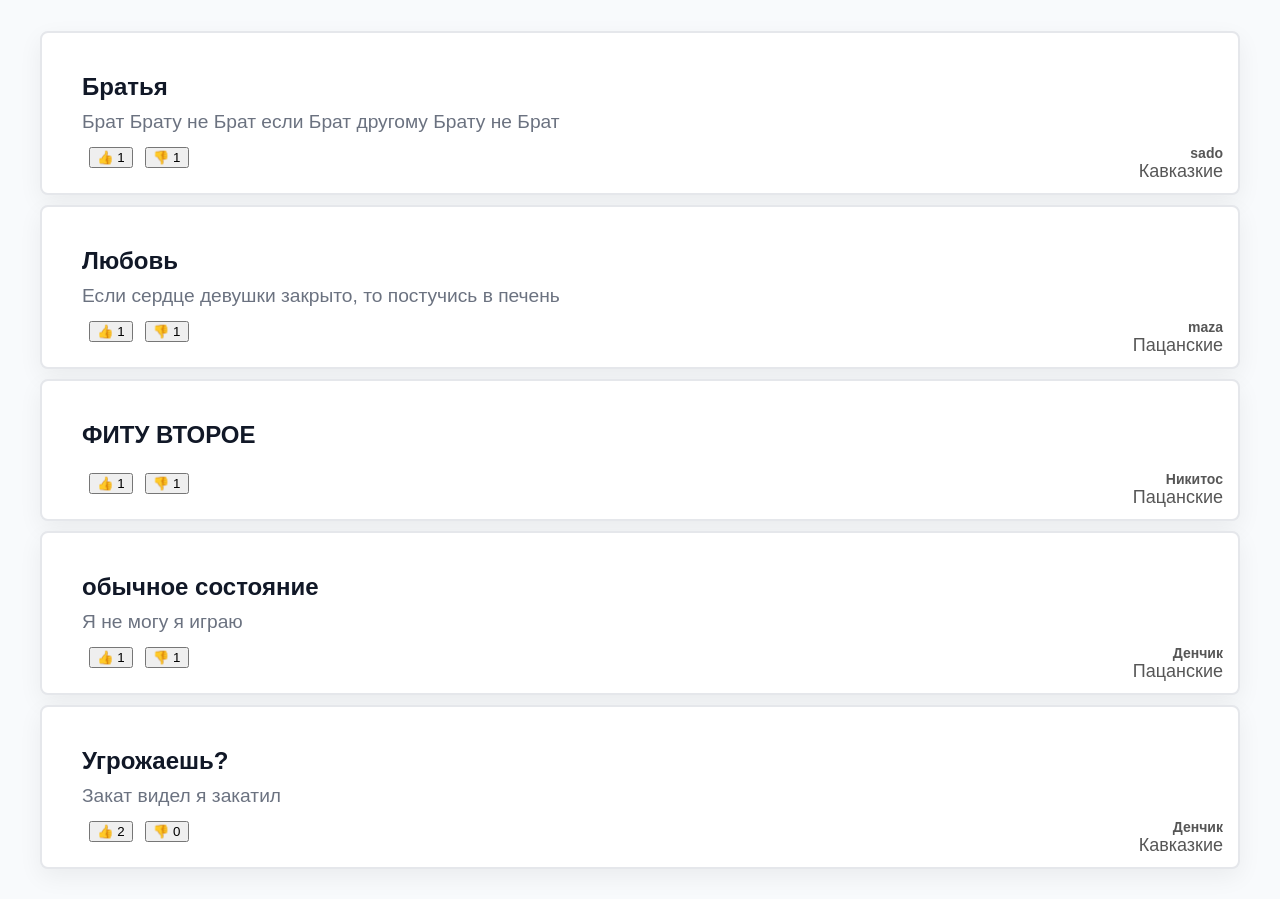
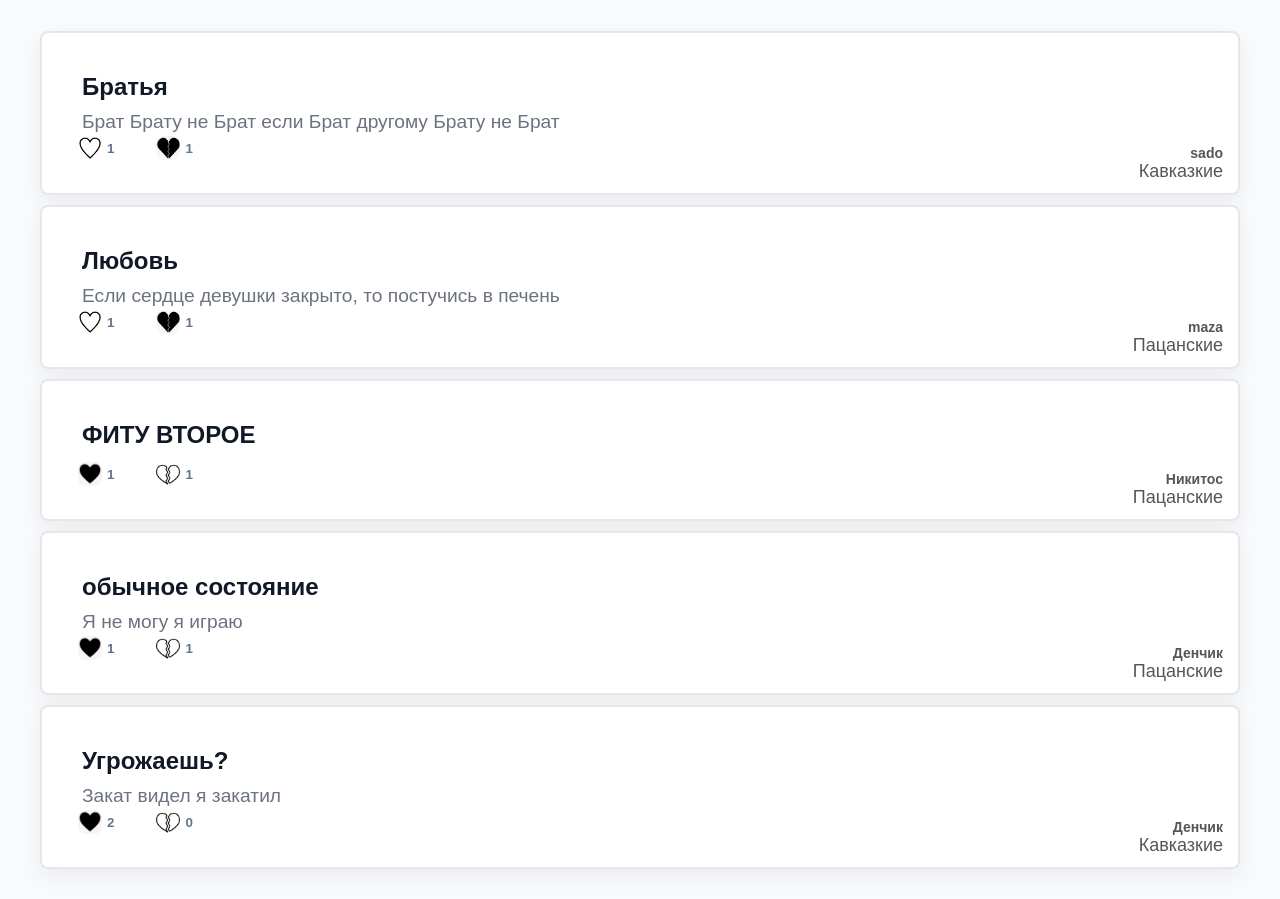
Before and after one commit to sado-maza/Quatation_book, a Django app: page / in a window 1280 px wide. Shown: the part 79-978 px from the top of the page. Run offline with Django 5.2, Linux system fonts and the light colour scheme; a user stored in the database is signed in; data comes from the database, SQL or seed files in the repository; both versions use the stored data as it was after the commit.

Commit message:
finish displayning like/dislike

```diff
--- a/Quotes/static/css/style.css
+++ b/Quotes/static/css/style.css
@@ -367,3 +367,27 @@ a {
 .like-btn:hover, .dislike-btn:hover {
     border-color: #64748b;
 }
+
+
+.quote-likes {
+    display: flex;
+    gap: 10px;
+    margin-top: 0px;
+    margin-left: 0px;
+
+}
+
+.quote-likes button {
+    background: none;
+    border: none;
+    cursor: pointer;
+    display: flex;
+    align-items: center;
+    gap: 5px;
+}
+
+.quote-likes img {
+    width: 24px;
+    height: 24px;
+    transition: 0.2s;
+}
--- a/Quotes/static/js/button.js
+++ b/Quotes/static/js/likeButton.js
@@ -1,4 +1,3 @@
-// Получаем CSRF токен из cookie
 function getCookie(name) {
     let cookieValue = null;
     if (document.cookie && document.cookie !== '') {
@@ -16,7 +15,33 @@ function getCookie(name) {
 
 const csrftoken = getCookie('csrftoken');
 
-// Функция toggle лайка/дизлайка
+// --- ФУНКЦИЯ ОБНОВЛЕНИЯ ИКОНКИ ---
+function updateIcons(quoteId, action, data) {
+
+    // data.state = "like" | "dislike" | "none"
+    // Предполагается, что сервер возвращает текущее состояние пользователя
+    // Если нужно — подгоню под твой ответ
+
+    const likeImg = document.getElementById(`like-img-${quoteId}`);
+    const dislikeImg = document.getElementById(`dislike-img-${quoteId}`);
+
+    if (data.state === "like") {
+        likeImg.src = "/static/img/likeActive.png";
+        dislikeImg.src = "/static/img/dislike.png";
+    }
+    else if (data.state === "dislike") {
+        likeImg.src = "/static/img/like.png";
+        dislikeImg.src = "/static/img/dislikeActive.png";
+    }
+    else {
+        // ничего не активно
+        likeImg.src = "/static/img/like.png";
+        dislikeImg.src = "/static/img/dislike.png";
+    }
+}
+
+
+// --- ОСНОВНАЯ ФУНКЦИЯ toggle ---
 window.toggleVote = function(quoteId, action) {
     fetch(`/quote/${quoteId}/${action}/toggle/`, {
         method: 'POST',
@@ -32,9 +57,13 @@ window.toggleVote = function(quoteId, action) {
         return response.json();
     })
     .then(data => {
-        // Обновляем счетчики на странице
+
         document.getElementById(`likes-${quoteId}`).textContent = data.likes;
         document.getElementById(`dislikes-${quoteId}`).textContent = data.dislikes;
+
+        // Обновить иконки
+        updateIcons(quoteId, action, data);
+
     })
     .catch(error => {
         console.error('Ошибка:', error);
--- a/Quotes/templates/quotes/quotes.html
+++ b/Quotes/templates/quotes/quotes.html
@@ -1,7 +1,6 @@
 {% extends 'base.html' %}
 {% block content %}
 {% load static %}
-
 
 <section class="hero">
     {% for quote in quotes %}
@@ -14,10 +13,25 @@
                 </div>
 
                 {% if user.is_authenticated %}
-                    <div class="quote-likes" id="quote-{{ quote.id }}">
-                        <button onclick="toggleVote({{ quote.id }}, 'like')">👍 <span id="likes-{{ quote.id }}">{{ quote.number_of_likes }}</span></button>
-                        <button onclick="toggleVote({{ quote.id }}, 'dislike')">👎 <span id="dislikes-{{ quote.id }}">{{ quote.number_of_dislikes }}</span></button>
-                    </div>
+                <div class="quote-likes" id="quote-{{ quote.id }}">
+                    <button class="like-btn" onclick="toggleVote({{ quote.id }}, 'like')">
+                        {% if quote.user_vote == 'like' %}
+                            <img id="like-img-{{ quote.id }}" src="{% static 'img/likeActive.png' %}" alt="like">
+                        {% else %}
+                            <img id="like-img-{{ quote.id }}" src="{% static 'img/like.png' %}" alt="like">
+                        {% endif %}
+                        <span id="likes-{{ quote.id }}">{{ quote.number_of_likes }}</span>
+                    </button>
+
+                    <button class="dislike-btn" onclick="toggleVote({{ quote.id }}, 'dislike')">
+                        {% if quote.user_vote == 'dislike' %}
+                            <img id="dislike-img-{{ quote.id }}" src="{% static 'img/dislikeActive.png' %}" alt="dislike">
+                        {% else %}
+                            <img id="dislike-img-{{ quote.id }}" src="{% static 'img/dislike.png' %}" alt="dislike">
+                        {% endif %}
+                        <span id="dislikes-{{ quote.id }}">{{ quote.number_of_dislikes }}</span>
+                    </button>
+                </div>
                 {% endif %}
 
                 <div class="corner-label">
@@ -30,5 +44,4 @@
     {% endfor %}
 </section>
 
-
 {% endblock %}
--- a/Quotes/views.py
+++ b/Quotes/views.py
@@ -21,6 +21,22 @@ class QuotesFeed(DataMixin, ListView):
     title_page = 'Цитаты'
     context_object_name = "quotes"
 
+    def get_context_data(self, **kwargs):
+        context = super().get_context_data(**kwargs)
+        user = self.request.user
+
+        # Добавляем поле user_vote к каждому quote
+        for quote in context['quotes']:
+            if user.is_authenticated:
+                try:
+                    like = quote.likes.get(user=user)
+                    quote.user_vote = like.type  # 'like' или 'dislike'
+                except quote.likes.model.DoesNotExist:
+                    quote.user_vote = 'none'
+            else:
+                quote.user_vote = 'none'
+
+        return context
 
 
 class Authors(DataMixin, LoginRequiredMixin, ListView):
@@ -56,19 +72,25 @@ def toggle_vote_ajax(request, quote_id, action):
 
     if request.method == "POST":
         quote = get_object_or_404(Quotes, id=quote_id)
+
         try:
             like = Like.objects.get(user=request.user, quote=quote)
             if like.type == action:
+                # снимаем голос
                 like.delete()
+                user_state = "none"
             else:
                 like.type = action
                 like.save()
+                user_state = action
         except Like.DoesNotExist:
             Like.objects.create(user=request.user, quote=quote, type=action)
+            user_state = action
 
         data = {
             "likes": quote.number_of_likes,
             "dislikes": quote.number_of_dislikes,
+            "state": user_state
         }
         return JsonResponse(data)
 
--- a/Users/templates/user/profile.html
+++ b/Users/templates/user/profile.html
@@ -1,6 +1,8 @@
 {% extends 'base.html' %}
 {% block content %}
 <title>Профиль</title>
+
+
 <form method="POST" enctype="multipart/form-data" >
     {% csrf_token %}
     <div class="form-error">{{ form.non_field_errors }}</div>
--- a/templates/base.html
+++ b/templates/base.html
@@ -35,6 +35,6 @@
   </header>
 
 {% block content%} {% endblock %}
-  <script src="{% static 'js/button.js' %}"></script>
+  <script src="{% static 'js/likeButton.js' %}"></script>
 </body>
 </html>
```
Also changed, not shown: Quotes/static/img/dislike.png (added), Quotes/static/img/dislikeActive.png (added), Quotes/static/img/like.png (added), Quotes/static/img/likeActive.png (added), db.sqlite3.
